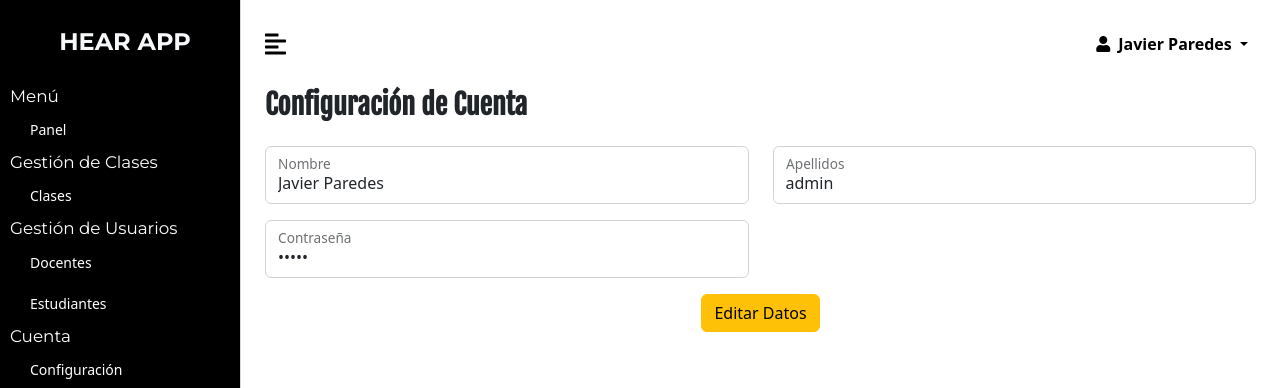
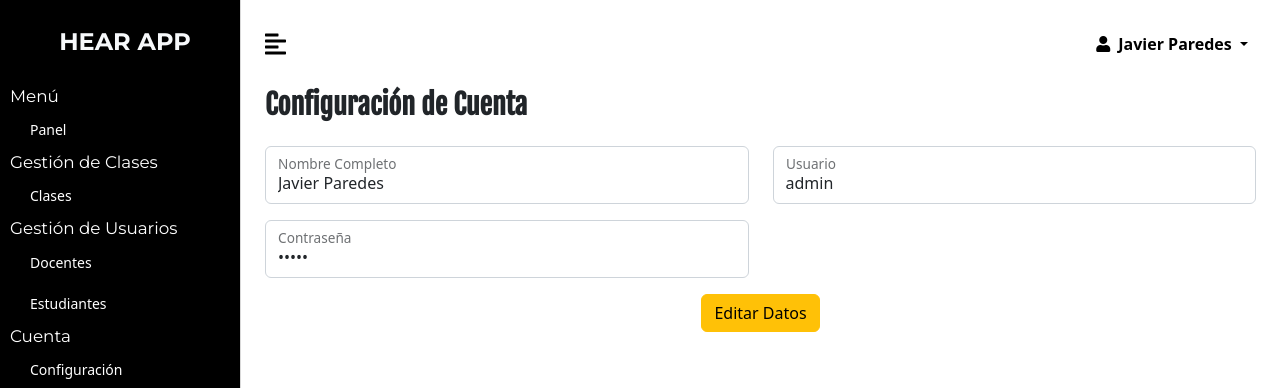
Before and after one commit to RENACYT-UCV/HearApp, a PHP site: page /dashboard/setting in a window 1280 px wide. Shown: the top 388 px of the page. Run offline with PHP 8.4, Linux system fonts and the light colour scheme; the visitor is signed in with stand-in values (Sample User, id 1); data comes from the database, SQL or seed files in the repository; some libraries are stand-ins or nearby versions.

Commit message:
fix: algunas cosas xd

```diff
--- a/hearapp/dashboard/app/components/topbar.php
+++ b/hearapp/dashboard/app/components/topbar.php
@@ -16,7 +16,7 @@
                         <i class="fas fa-user me-2"></i><?= $adminObj->nombre ?>
                     </a>
                     <ul class="dropdown-menu" aria-labelledby="navbarDropdown" >
-                        <li><a class="dropdown-item" href="account-settings"><i class='bx bx-cog' ></i> Configuraci&oacute;n</a></li>
+                        <li><a class="dropdown-item" href="setting"><i class='bx bx-cog' ></i> Configuraci&oacute;n</a></li>
                         <li><a class="dropdown-item" href="app/components/logout.php"><i class='bx bx-exit'></i> Cerrar Sesi&oacute;n</a></li>
                     </ul>
                 </li>
--- a/hearapp/dashboard/setting.php
+++ b/hearapp/dashboard/setting.php
@@ -20,7 +20,7 @@
                 <input type="hidden" value="<?= $adminObj->id ?>" name="id">
                 <div class="form-floating mb-3">
                     <input type="text" class="form-control" id="floatingInput" value="<?= $adminObj->nombre ?>" name="nombre" placeholder="name@example.com">
-                    <label for="floatingInput">Nombre</label>
+                    <label for="floatingInput">Nombre Completo</label>
                 </div>
                 <div class="form-floating mb-3">
                     <input type="password" class="form-control" id="floatingInput" value="<?= $adminObj->pass ?>" name="pass" placeholder="name@example.com">
@@ -30,7 +30,7 @@
             <div class="col-xl-6 col-md-12">
                 <div class="form-floating mb-3">
                     <input type="text" class="form-control" id="floatingInput" value="<?= $adminObj->usuario ?>" name="usuario" placeholder="name@example.com">
-                    <label for="floatingInput">Apellidos</label>
+                    <label for="floatingInput">Usuario</label>
                 </div>
             </div>
             <div class="col-xl-12 col-md-12">
```
